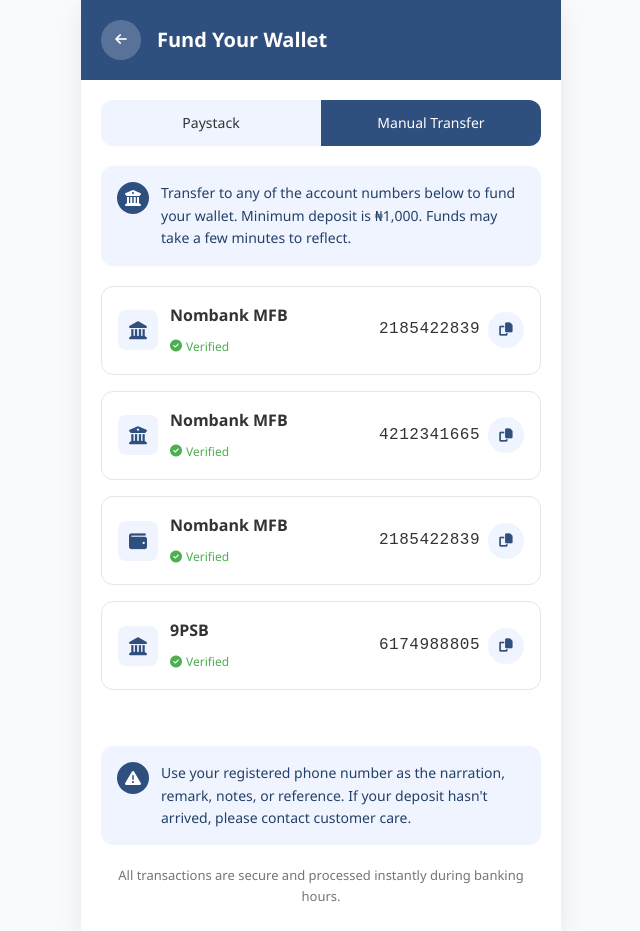
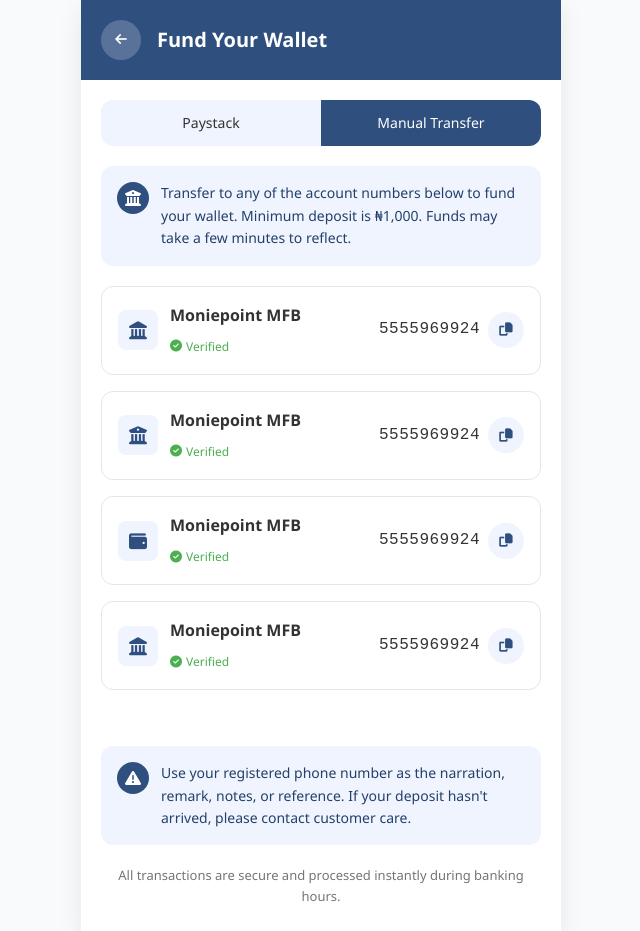
Before and after one commit to bluebeetle53/Moniebase, a plain HTML site: page deposit.html in a window 1280 px wide. Both pictures are taken after a click on the element "Manual Transfer". Shown: the whole page, without its empty margins (319-959 px from the left). Drawn offline with nearby package versions, Linux system fonts and the light colour scheme.

Commit message:
Update deposit.html

```diff
--- a/deposit.html
+++ b/deposit.html
@@ -461,15 +461,15 @@
                 <i class="fas fa-landmark"></i>
               </div>
               <div class="bank-info">
-                <p class="bank-name">Nombank MFB</p>
+                <p class="bank-name">Moniepoint MFB</p>
                 <p class="verified-tag">
                   <i class="fas fa-check-circle"></i> Verified
                 </p>
               </div>
             </div>
             <div class="account-number-section">
-              <span class="account-number">2185422839</span>
-              <button class="copy-btn" onclick="copyToClipboard('2185422839')">
+              <span class="account-number">5555969924</span>
+              <button class="copy-btn" onclick="copyToClipboard('5555969924')">
                 <i class="fas fa-copy"></i>
               </button>
             </div>
@@ -481,15 +481,15 @@
                 <i class="fas fa-university"></i>
               </div>
               <div class="bank-info">
-                <p class="bank-name">Nombank MFB</p>
+                <p class="bank-name">Moniepoint MFB</p>
                 <p class="verified-tag">
                   <i class="fas fa-check-circle"></i> Verified
                 </p>
               </div>
             </div>
             <div class="account-number-section">
-              <span class="account-number">4212341665</span>
-              <button class="copy-btn" onclick="copyToClipboard('4212341665')">
+              <span class="account-number">5555969924</span>
+              <button class="copy-btn" onclick="copyToClipboard('5555969924')">
                 <i class="fas fa-copy"></i>
               </button>
             </div>
@@ -501,15 +501,15 @@
                 <i class="fas fa-wallet"></i>
               </div>
               <div class="bank-info">
-                <p class="bank-name">Nombank MFB</p>
+                <p class="bank-name">Moniepoint MFB</p>
                 <p class="verified-tag">
                   <i class="fas fa-check-circle"></i> Verified
                 </p>
               </div>
             </div>
             <div class="account-number-section">
-              <span class="account-number">2185422839</span>
-              <button class="copy-btn" onclick="copyToClipboard('2185422839')">
+              <span class="account-number">5555969924</span>
+              <button class="copy-btn" onclick="copyToClipboard('5555969924')">
                 <i class="fas fa-copy"></i>
               </button>
             </div>
@@ -521,15 +521,15 @@
                 <i class="fas fa-landmark"></i>
               </div>
               <div class="bank-info">
-                <p class="bank-name">9PSB</p>
+                <p class="bank-name">Moniepoint MFB</p>
                 <p class="verified-tag">
                   <i class="fas fa-check-circle"></i> Verified
                 </p>
               </div>
             </div>
             <div class="account-number-section">
-              <span class="account-number">6174988805</span>
-              <button class="copy-btn" onclick="copyToClipboard('6174988805')">
+              <span class="account-number">5555969924</span>
+              <button class="copy-btn" onclick="copyToClipboard('5555969924')">
                 <i class="fas fa-copy"></i>
               </button>
             </div>
```
